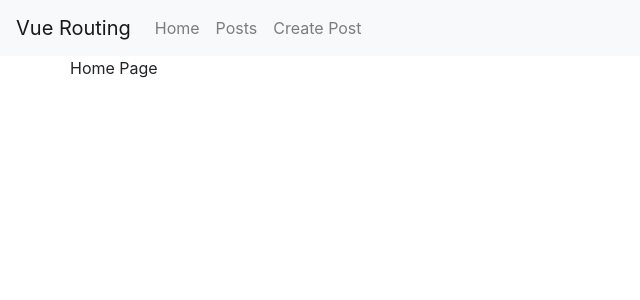
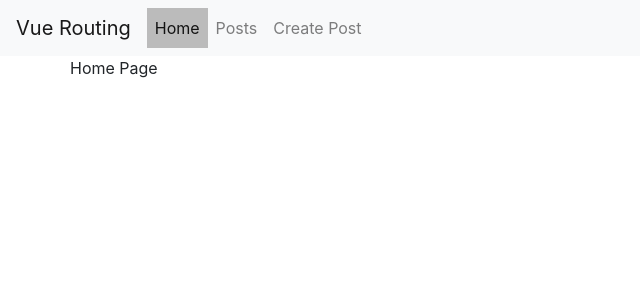
Before and after one commit to leelanarasimha/vue3-course, a Vue app in the folder vue-routing/: page / in a window 1280 px wide. Shown: the top 300 px of the page, without its empty margins (0-640 px from the left). Built offline with nearby package versions, Linux system fonts and the light colour scheme.

Commit message:
Styling active route links

```diff
--- a/vue-routing/src/components/TheNavigation.vue
+++ b/vue-routing/src/components/TheNavigation.vue
@@ -15,19 +15,28 @@
         <div class="collapse navbar-collapse" id="navbarNav">
             <ul class="navbar-nav">
                 <li class="nav-item">
-                    <a href="/" class="nav-link">Home</a>
+                    <router-link to="/" class="nav-link">Home</router-link>
                 </li>
                 <li class="nav-item">
-                    <a href="/posts" class="nav-link">Posts</a>
+                    <router-link to="/posts" class="nav-link"
+                        >Posts</router-link
+                    >
                 </li>
                 <li class="nav-item">
-                    <a href="/createpost" class="nav-link">Create Post</a>
+                    <router-link to="/createpost" class="nav-link"
+                        >Create Post</router-link
+                    >
                 </li>
             </ul>
         </div>
-    </nav></template
->
+    </nav>
+</template>
 
 <script>
 export default {};
 </script>
+<style scoped>
+a.active {
+    background: #bbb;
+}
+</style>
--- a/vue-routing/src/main.js
+++ b/vue-routing/src/main.js
@@ -23,6 +23,7 @@ const routes = [
 const router = createRouter({
     history: createWebHistory(),
     routes: routes,
+    linkActiveClass: 'active',
 });
 
 const app = createApp(App);
```
